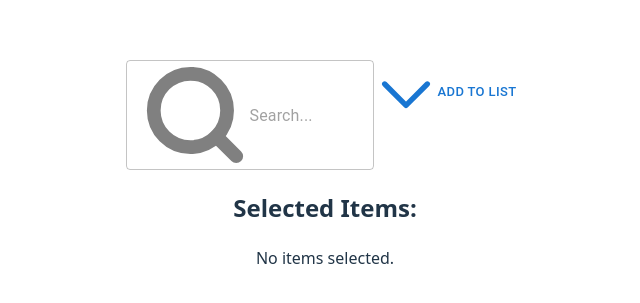
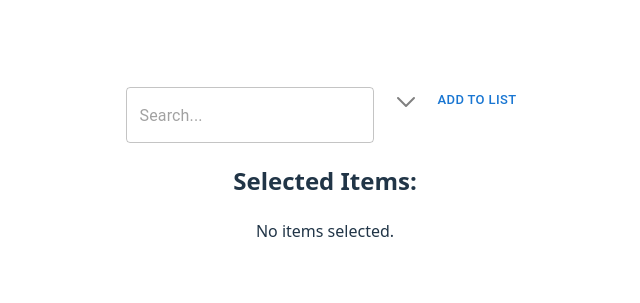
Before and after one commit to conrad1451/commoncomponents, a React (Vite) app: page /testfieldfinisher in a window 1280 px wide. Shown: the part 227-530 px from the top of the page, without its empty margins (315-955 px from the left). Built offline with nearby package versions, Linux system fonts and the light colour scheme.

Commit message:
feat: testing progress on autocomplete

```diff
--- a/src/AutoCompleteTest.tsx
+++ b/src/AutoCompleteTest.tsx
@@ -1,9 +1,13 @@
 // CHQ: scaffolding created with Gemini AI assistance
 
 import React, { useState, useEffect, useCallback } from "react";
+
+// import React, { useEffect, useCallback } from "react";
 import TextField from "@mui/material/TextField";
 import Button from "@mui/material/Button";
-import { motion, AnimatePresence } from "framer-motion";
+// import { motion, AnimatePresence } from "framer-motion";
+import InputAdornment from "@mui/material/InputAdornment";
+import SvgIcon from "@mui/material/SvgIcon";
 
 interface Suggestion {
   id: number;
@@ -25,7 +29,7 @@ const MagnifyingGlassIcon = (props: {
   size: number;
 }) => {
   return (
-    <>
+    <SvgIcon style={{ color: "gray" }} {...props}>
       <svg
         xmlns="http://www.w3.org/2000/svg"
         viewBox="0 0 24 24"
@@ -50,7 +54,7 @@ const MagnifyingGlassIcon = (props: {
           y2={props.yPos + 12.65 + props.size * 1}
         ></line>
       </svg>
-    </>
+    </SvgIcon>
   );
 };
 
@@ -60,8 +64,7 @@ const CancelIcon = (props: { xPos: number; yPos: number; size: number }) => {
   const mySize = props.size;
 
   return (
-    <>
-      {" "}
+    <SvgIcon style={{ color: "gray" }} {...props}>
       <svg
         xmlns="http://www.w3.org/2000/svg"
         viewBox={"0 " + "0 " + mySize * 4 + " " + mySize * 4}
@@ -87,7 +90,45 @@ const CancelIcon = (props: { xPos: number; yPos: number; size: number }) => {
           y2={mySize * 3 + yPos}
         ></line>
       </svg>
-    </>
+    </SvgIcon>
+  );
+};
+
+const ArrowUpIcon = () => {
+  return (
+    <SvgIcon style={{ color: "gray" }}>
+      <svg
+        xmlns="http://www.w3.org/2000/svg"
+        viewBox="0 0 24 24"
+        fill="none"
+        stroke="currentColor"
+        strokeWidth="2"
+        strokeLinecap="round"
+        strokeLinejoin="round"
+        className="w-5 h-5"
+      >
+        <polyline points="20 15 12 7 4 15"></polyline>
+      </svg>
+    </SvgIcon>
+  );
+};
+
+const ArrowDownIcon = () => {
+  return (
+    <SvgIcon style={{ color: "gray" }}>
+      <svg
+        xmlns="http://www.w3.org/2000/svg"
+        viewBox="0 0 24 24"
+        fill="none"
+        stroke="currentColor"
+        strokeWidth="2"
+        strokeLinecap="round"
+        strokeLinejoin="round"
+        className="w-5 h-5"
+      >
+        <polyline points="4 9 12 17 20 9"></polyline>
+      </svg>
+    </SvgIcon>
   );
 };
 
@@ -181,9 +222,14 @@ const AutoCompleteSearch: React.FC<AutoCompleteSearchProps> = ({
           }}
           // onBlur={() => setIsFocused(false)}
           className="w-full pr-10"
-          InputProps={{
-            startAdornment: <MagnifyingGlassIcon xPos={0} yPos={0} size={4} />,
-            endAdornment: searchTerm ? (
+          startAdornment={
+            <InputAdornment position="start">
+              <MagnifyingGlassIcon xPos={0} yPos={0} size={4} />
+            </InputAdornment>
+          }
+          endAdornment={
+            searchTerm ? (
+              <InputAdornment position="end">
                 <Button
                   variant="text"
                   size="small"
@@ -193,11 +239,10 @@ const AutoCompleteSearch: React.FC<AutoCompleteSearchProps> = ({
                   aria-label="Clear search"
                 >
                   <CancelIcon xPos={0} yPos={0} size={6} />
-                {/* <CancelIcon xPos={0} yPos={0} size={3} /> */}{" "}
-                {/** same thing */}
                 </Button>
-            ) : null,
-          }}
+              </InputAdornment>
+            ) : null
+          }
         />
         <Button
           variant="text"
@@ -207,33 +252,7 @@ const AutoCompleteSearch: React.FC<AutoCompleteSearchProps> = ({
           style={{ padding: 0 }}
           aria-label="Toggle suggestions"
         >
-          {showSuggestions ? (
-            <svg
-              xmlns="http://www.w3.org/2000/svg"
-              viewBox="0 0 24 24"
-              fill="none"
-              stroke="currentColor"
-              strokeWidth="2"
-              strokeLinecap="round"
-              strokeLinejoin="round"
-              className="w-5 h-5"
-            >
-              <polyline points="20 15 12 7 4 15"></polyline>
-            </svg>
-          ) : (
-            <svg
-              xmlns="http://www.w3.org/2000/svg"
-              viewBox="0 0 24 24"
-              fill="none"
-              stroke="currentColor"
-              strokeWidth="2"
-              strokeLinecap="round"
-              strokeLinejoin="round"
-              className="w-5 h-5"
-            >
-              <polyline points="4 9 12 17 20 9"></polyline>
-            </svg>
-          )}
+          {showSuggestions ? <ArrowUpIcon /> : <ArrowDownIcon />}
         </Button>
         <Button
           variant="text"
@@ -248,14 +267,8 @@ const AutoCompleteSearch: React.FC<AutoCompleteSearchProps> = ({
         </Button>
       </div>
 
-      <AnimatePresence>
       {showSuggestions && (
-          <motion.ul
-            initial={{ opacity: 0, y: -10 }}
-            animate={{ opacity: 1, y: 0 }}
-            exit={{ opacity: 0, y: -10 }}
-            className="absolute z-10 w-full mt-1 bg-white border border-gray-300 rounded-md shadow-lg"
-          >
+        <ul>
           {isLoading ? (
             <li className="px-4 py-2 text-gray-500">Loading...</li>
           ) : suggestions.length === 0 ? (
@@ -271,9 +284,8 @@ const AutoCompleteSearch: React.FC<AutoCompleteSearchProps> = ({
               </li>
             ))
           )}
-          </motion.ul>
+        </ul>
       )}
-      </AnimatePresence>
     </div>
   );
 };
```
Lines whose indentation alone changed are shown as unchanged.
